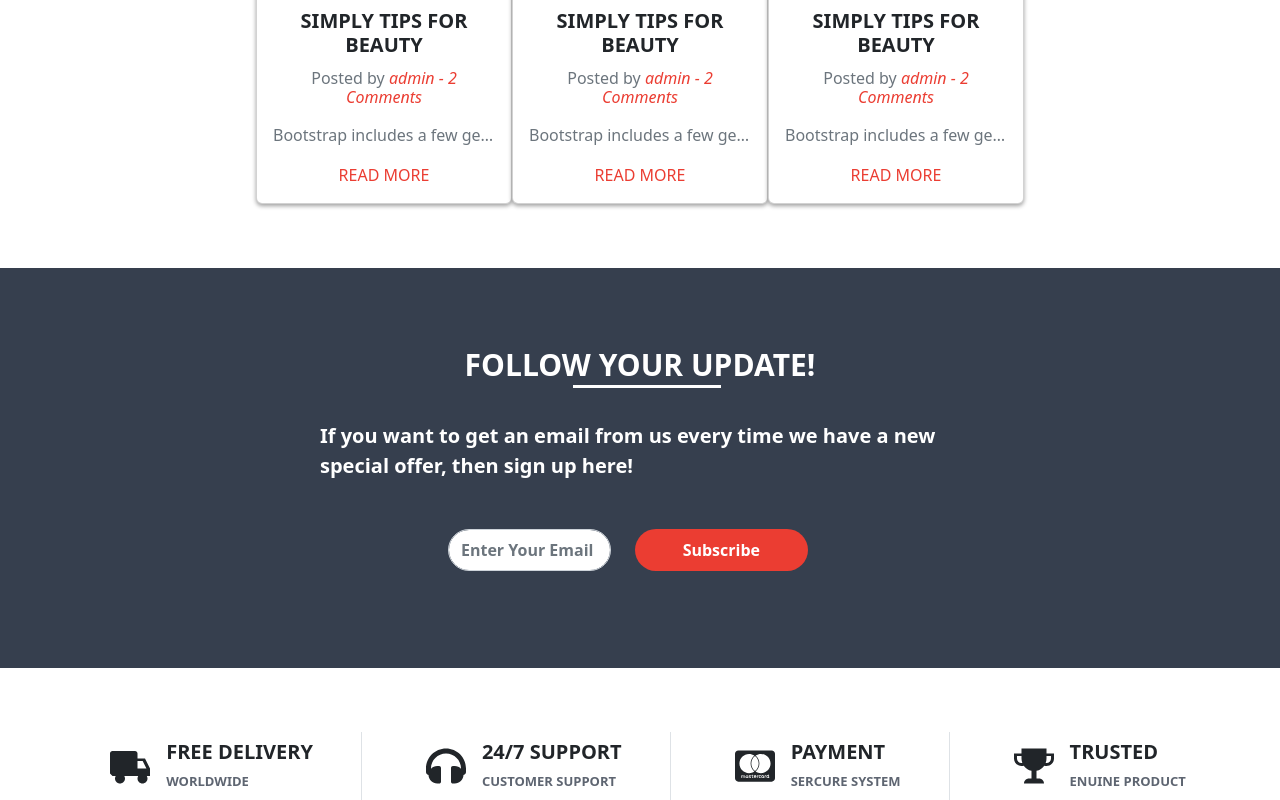
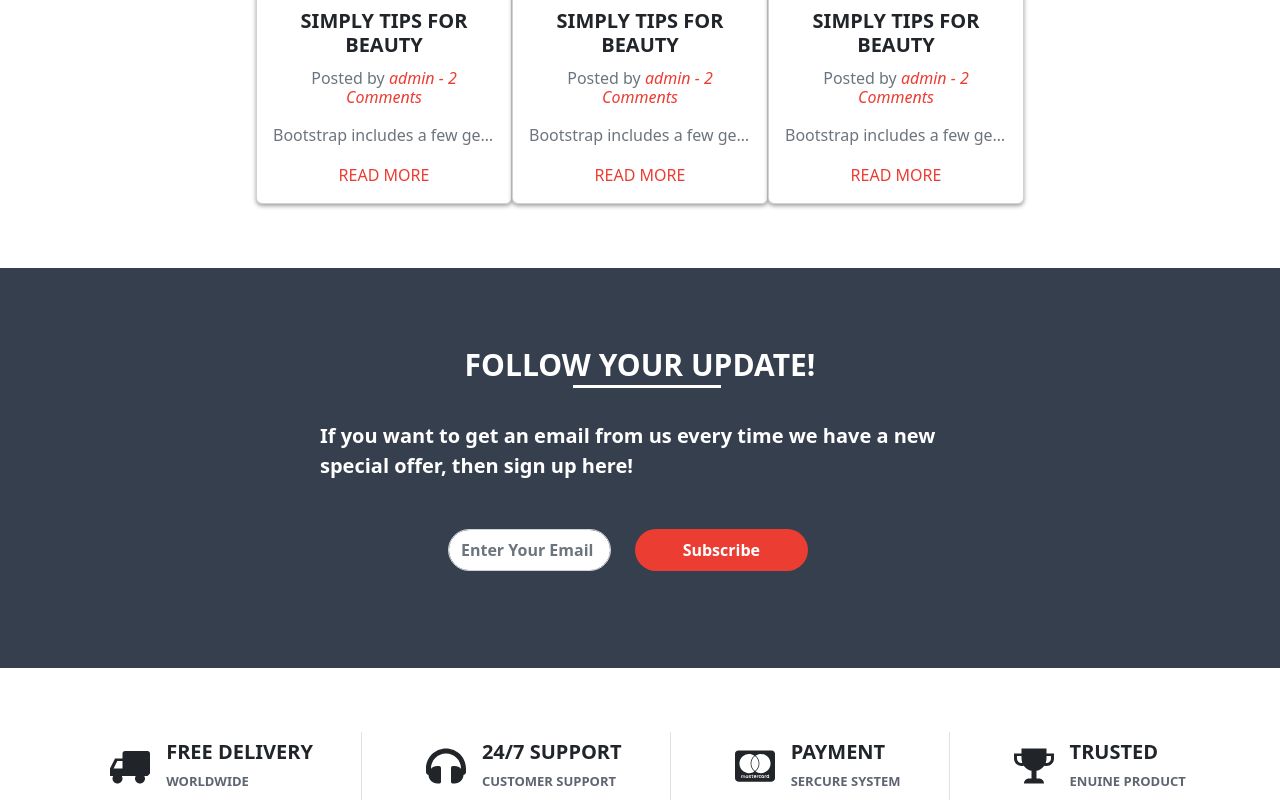
Before and after one commit to HuyDinh97/reactjs-shop, a React (Create React App) app: page / in a window 1280 px wide. Shown: the part 3000-3800 px from the top of the page. Built offline with nearby package versions, Linux system fonts and the light colour scheme.

Commit message:
Servicebanner truck icon flip

```diff
--- a/src/components/Layout/Service Banner/ServiceBanner.js
+++ b/src/components/Layout/Service Banner/ServiceBanner.js
@@ -10,7 +10,9 @@ function ServiceBanner() {
     <div className={classes.ServiceBanner_box}>
       <div className="border-end d-flex align-items-center flex-row px-5">
         <div className="d-flex mx-3 flip-img fs-1">
-          <ImTruck />
+          <span className={classes.ServiceBanner_truck_icon}>
+            <ImTruck />
+          </span>
         </div>
         <div className={classes.w_max_content}>
           <h5 className="fw-bold mt-2">FREE DELIVERY</h5>
--- a/src/components/Layout/Service Banner/ServiceBanner.module.css
+++ b/src/components/Layout/Service Banner/ServiceBanner.module.css
@@ -15,3 +15,8 @@
 .w_max_content {
   width: max-content;
 }
+
+.ServiceBanner_truck_icon {
+  -webkit-transform: scaleX(-1);
+  display: flex;
+}
```
